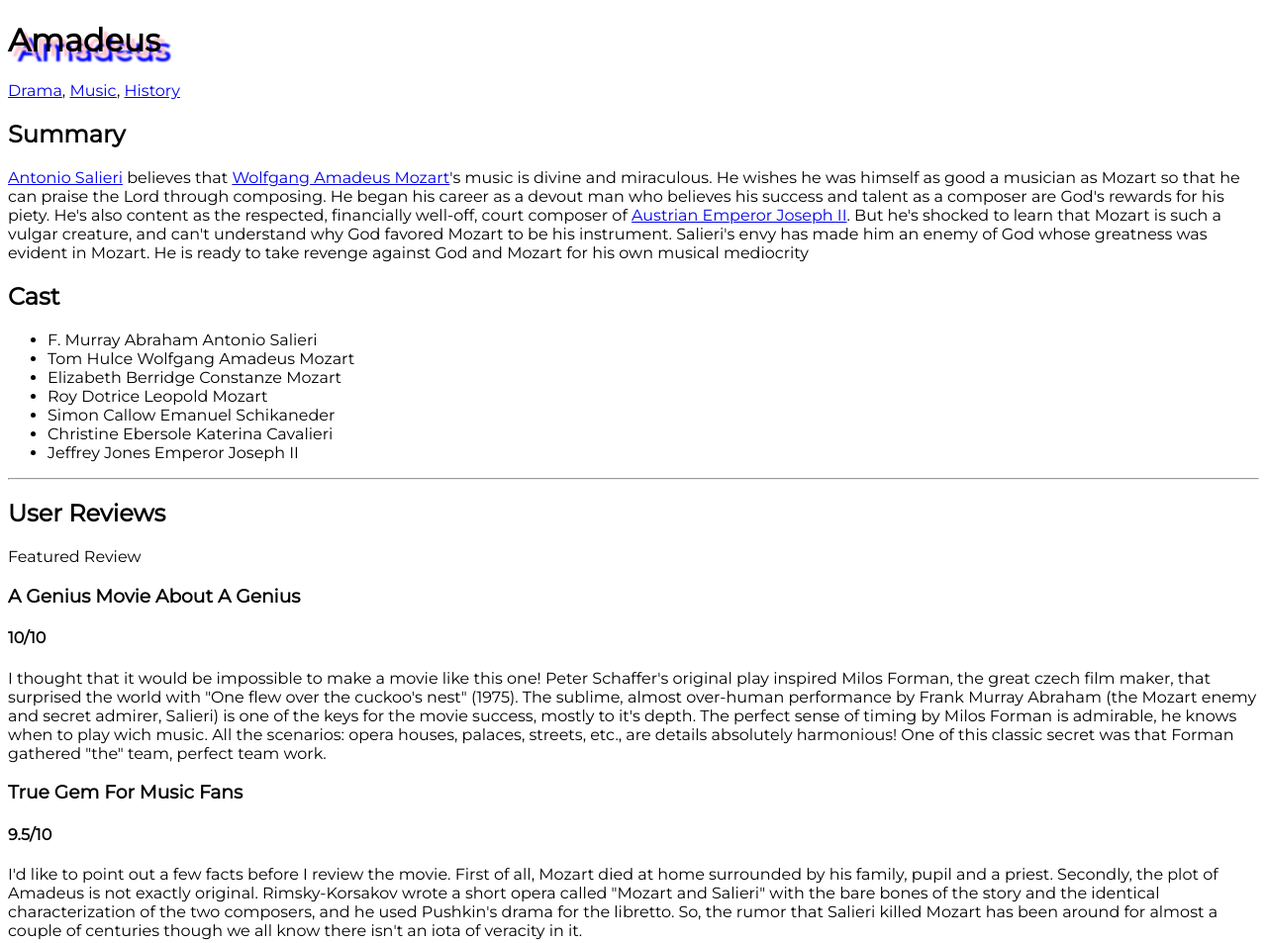
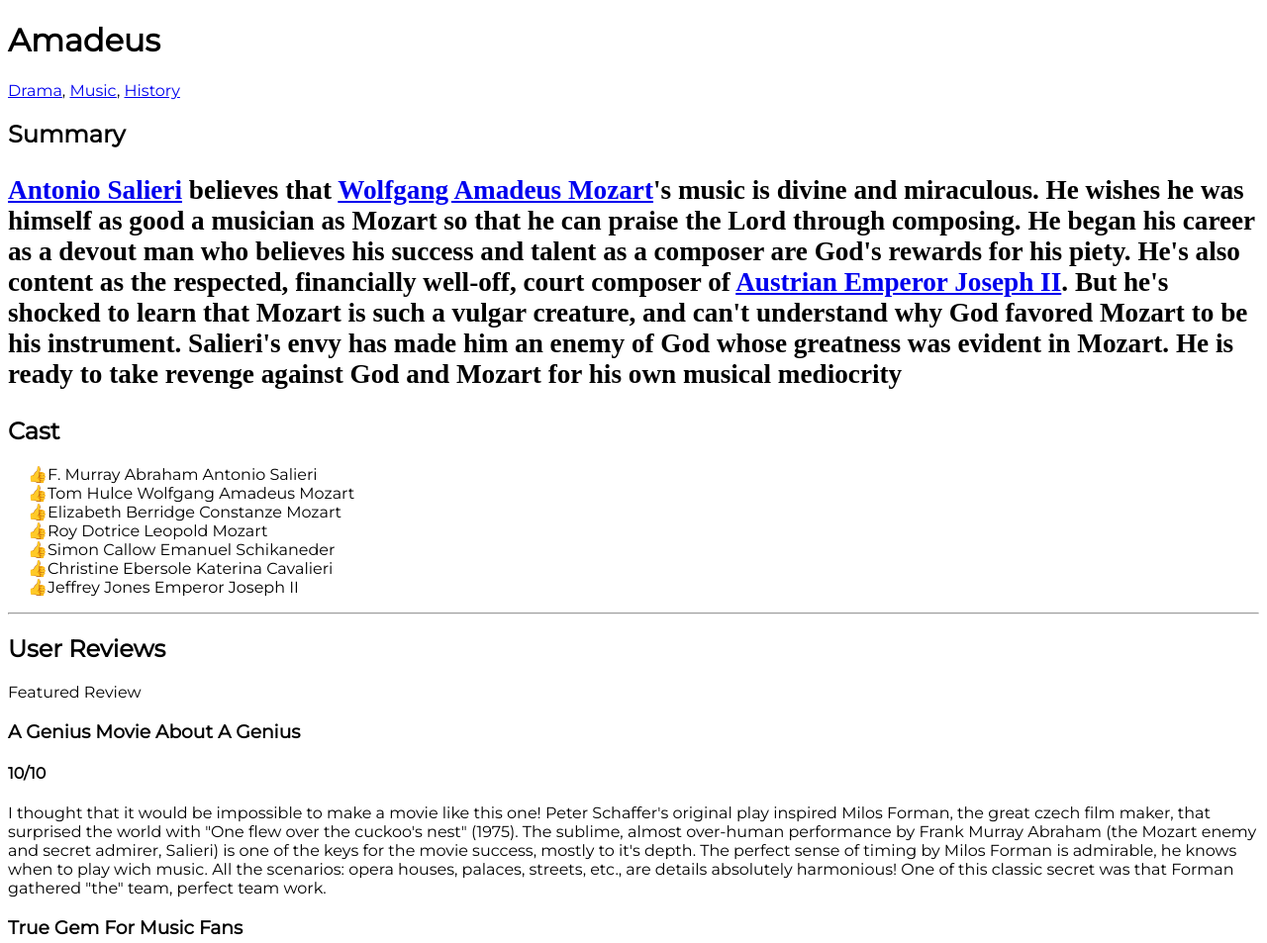
Before and after one commit to arfeloreed/HTML-CSS-basics, a plain HTML site: page css-basics/StarterCode/index.html in a window 1280 px wide. Shown: the top 953 px of the page at 99% size. Drawn offline with Linux system fonts and the light colour scheme.

Commit message:
add new codes

```diff
--- a/css-basics/StarterCode/index.html
+++ b/css-basics/StarterCode/index.html
@@ -17,11 +17,11 @@
 <body>
   <h1>Amadeus</h1>
   <div>
-    <a href="/drama">Drama</a>, <a href="/music">Music</a>,
-    <a href="/history">History</a>
+    <a class="tag" href="/drama">Drama</a>, <a class="tag" href="/music">Music</a>,
+    <a class="tag" href="/history">History</a>
   </div>
   <h2>Summary</h2>
-  <p>
+  <p class="par-1">
     <a href="https://en.wikipedia.org/wiki/Antonio_Salieri">Antonio Salieri</a>
     believes that
     <a href="https://en.wikipedia.org/wiki/Wolfgang_Amadeus_Mozart">Wolfgang Amadeus Mozart</a>'s music is divine and
@@ -38,7 +38,7 @@
     mediocrity
   </p>
   <h2>Cast</h2>
-  <ul>
+  <ul id="cast">
     <li>F. Murray Abraham <span>Antonio Salieri</span></li>
     <li>Tom Hulce <span>Wolfgang Amadeus Mozart</span></li>
     <li>Elizabeth Berridge <span>Constanze Mozart</span></li>
@@ -48,9 +48,9 @@
     <li>Jeffrey Jones <span>Emperor Joseph II</span></li>
   </ul>
   <hr />
-  <h2>User Reviews</h2>
+  <h2 id="reviews">User Reviews</h2>
   <div>
-    <span>Featured Review</span>
+    <span id="feature">Featured Review</span>
     <h3>A Genius Movie About A Genius</h3>
     <h4>10/10</h4>
     <p>
--- a/css-basics/StarterCode/styles.css
+++ b/css-basics/StarterCode/styles.css
@@ -44,6 +44,56 @@ body {
     font-family: "Montserrat", sans-serif;
 }
 
-h1 {
-    text-shadow: 5px 5px 2px pink, 10px 10px 2px blue;
+/* h1 {
+    text-transform: uppercase;
+    text-decoration-line: line-through;
+    text-decoration-color: red;
+    text-decoration-style: wavy;
+    text-decoration-thickness: 10px;
+    text-decoration: line-through cyan wavy 10px;
+} */
+
+/* a {
+    text-decoration: none;
 }
+
+#reviews {
+    text-decoration: underline blue;
+}
+
+#feature {
+    color: darkgoldenrod;
+    font-size: 1.3rem;
+} */
+
+/* .tag {
+    text-decoration: none;
+    background-color: aquamarine;
+    color: red;
+} */
+
+#cast {
+    /* list-style-type: georgian; */
+    /* list-style-type: "-"; */
+    /* list-style-type: none; */
+    list-style-type: "\1f44d";
+}
+
+/* a {
+    color: olivedrab;
+    text-decoration: none;
+}
+
+a:visited {
+    color: orangered;
+}
+
+a:hover {
+    text-decoration: underline;
+    color: blue;
+    cursor: zoom-in;
+} */
+
+.par-1 {
+    font: bold 1.7rem serif;
+}
```
